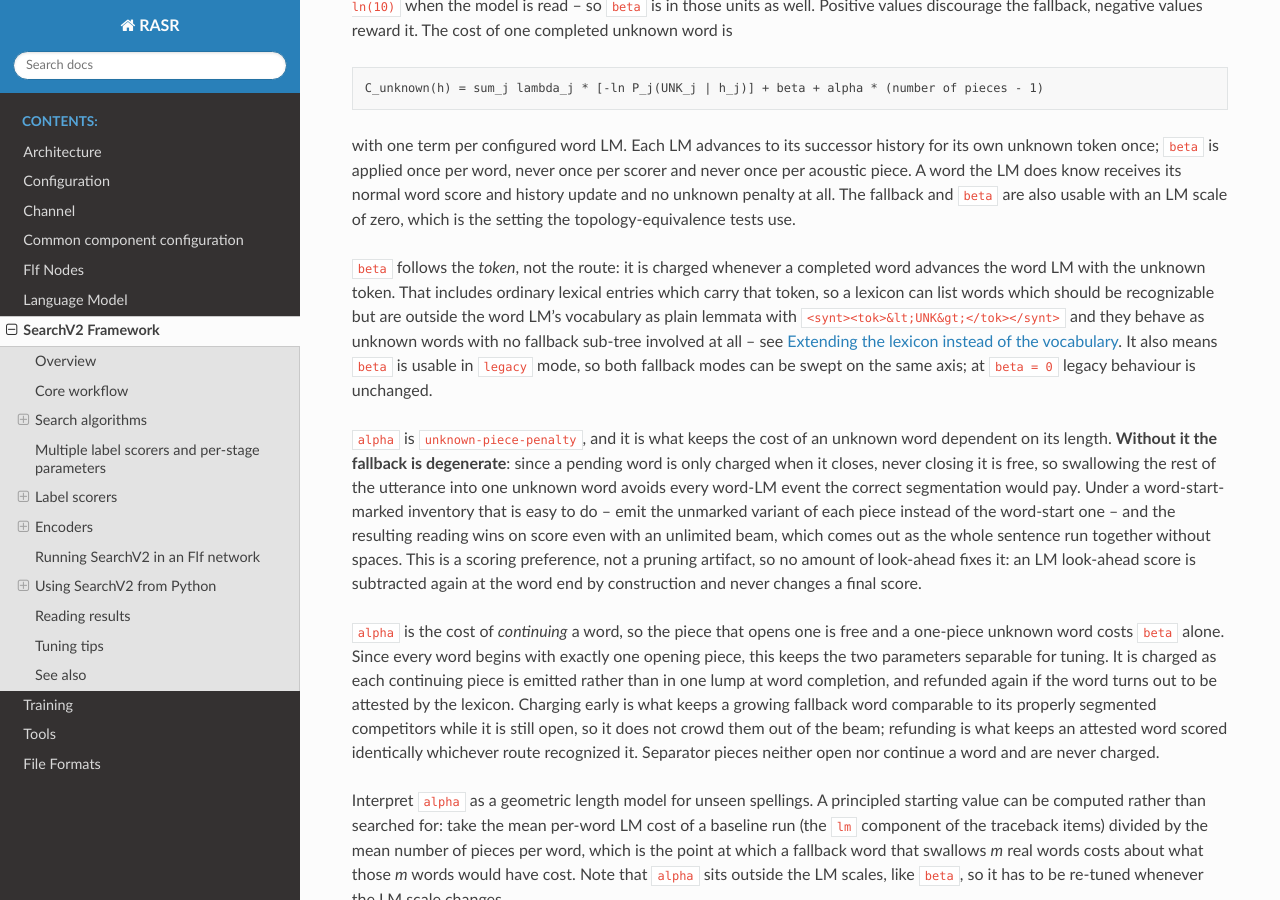
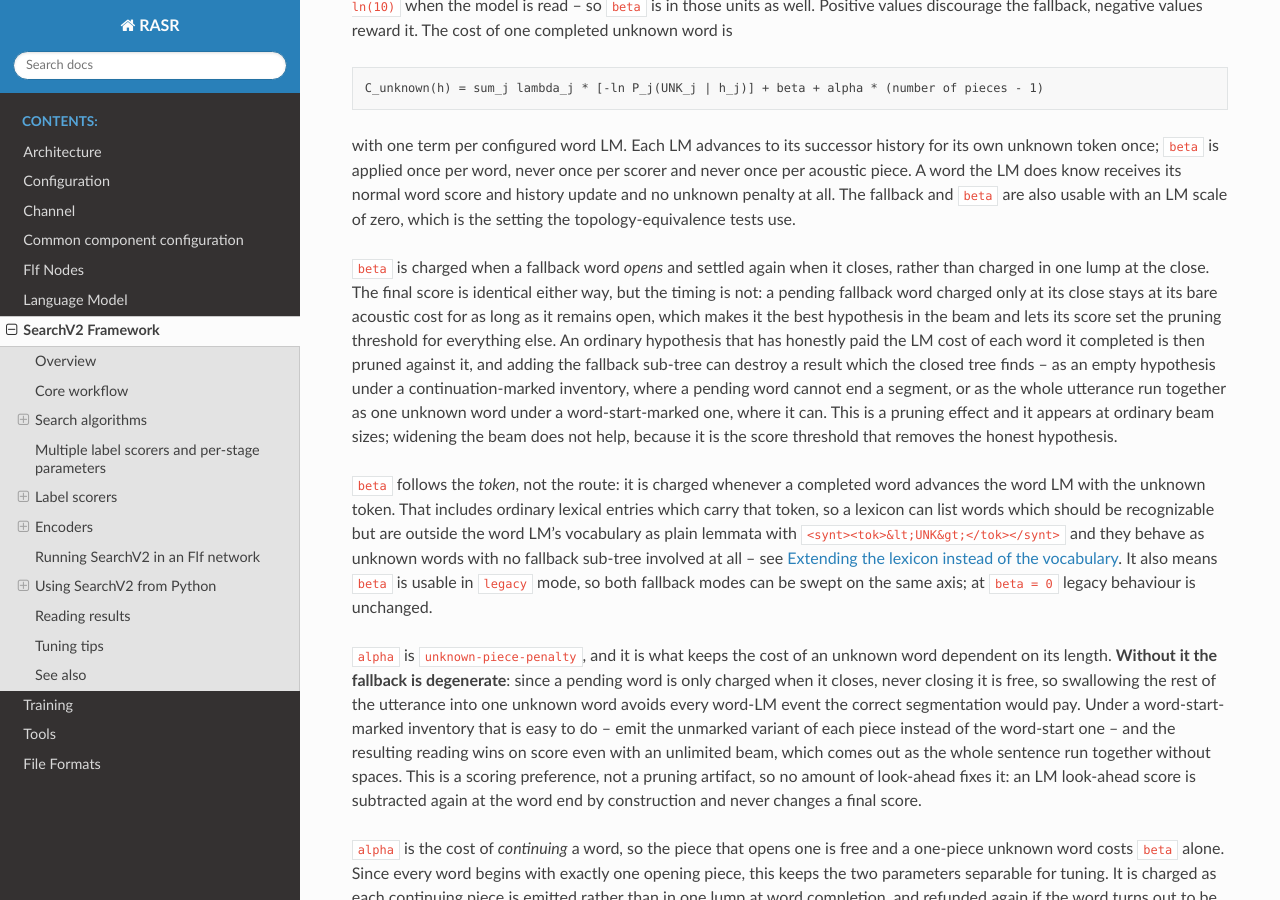
Before and after one commit to rwth-i6/rasr, a Sphinx documentation site: the page built from doc/search_v2.rst, in a window 1280 px wide and 900 px high, scrolled down 8787 px. Built offline with Sphinx 7.4.7 and the Read the Docs theme 3.1.0, drawn with Linux system fonts in a browser that asks for light colours.

Commit message:
Charge the unknown-word penalty when a fallback word opens, not when it closes
A pending fallback word was only charged at its close, so it sat at its bare
acoustic cost for as long as it stayed open. That made it the best hypothesis in
the beam, and its score set the pruning threshold for everything else: an ordinary
hypothesis which had honestly paid the LM cost of each word it completed was pruned
against it. Adding the fallback sub-tree could therefore destroy a result the closed
tree finds -- as an empty hypothesis under a continuation-marked inventory, where a
pending word cannot end a segment, and as the whole utterance run together as one
unknown word under a word-start-marked one, where it can.

Charge `beta` when a word opens and settle the difference when it closes: zero for a
word the LM does not know, a full refund for one it does. No final score changes,
which the existing accounting tests confirm, but a pending fallback word no longer
looks cheaper than it is. PendingFallbackWordDoesNotPruneAwayTheOrdinaryResult fails
with the previous scheme and passes with this one.

Also switch the search tests to `monophone` state tying. Under `no-tying-dense` a
label carries a different emission index as a whole word than as the first piece of
a longer one, so the ordinary realization of a multi-piece word was not even the
same acoustic label as its fallback realization and could never be scored. That is
the tying property a real subword setup has to have, and without it the test lexicon
could not express the competition this regression test needs.

Co-Authored-By: Claude Opus 5 (1M context) <noreply@anthropic.com>

```diff
--- a/doc/search_v2.rst
+++ b/doc/search_v2.rst
@@ -395,6 +395,16 @@ with one term per configured word LM. Each LM advances to its successor history
 ``beta`` is applied once per word, never once per scorer and never once per acoustic piece. A word the LM does know
 receives its normal word score and history update and no unknown penalty at all. The fallback and ``beta`` are also
 usable with an LM scale of zero, which is the setting the topology-equivalence tests use.
+
+``beta`` is charged when a fallback word *opens* and settled again when it closes, rather than charged in one lump
+at the close. The final score is identical either way, but the timing is not: a pending fallback word charged only
+at its close stays at its bare acoustic cost for as long as it remains open, which makes it the best hypothesis in
+the beam and lets its score set the pruning threshold for everything else. An ordinary hypothesis that has honestly
+paid the LM cost of each word it completed is then pruned against it, and adding the fallback sub-tree can destroy
+a result which the closed tree finds -- as an empty hypothesis under a continuation-marked inventory, where a
+pending word cannot end a segment, or as the whole utterance run together as one unknown word under a
+word-start-marked one, where it can. This is a pruning effect and it appears at ordinary beam sizes; widening the
+beam does not help, because it is the score threshold that removes the honest hypothesis.
 
 ``beta`` follows the *token*, not the route: it is charged whenever a completed word advances the word LM with the
 unknown token. That includes ordinary lexical entries which carry that token, so a lexicon can list words which
```
Also changed, not shown: 2 other files.
